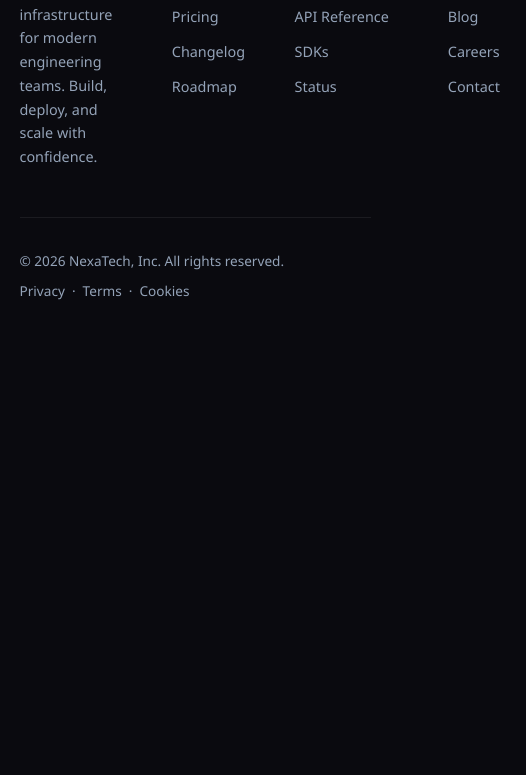
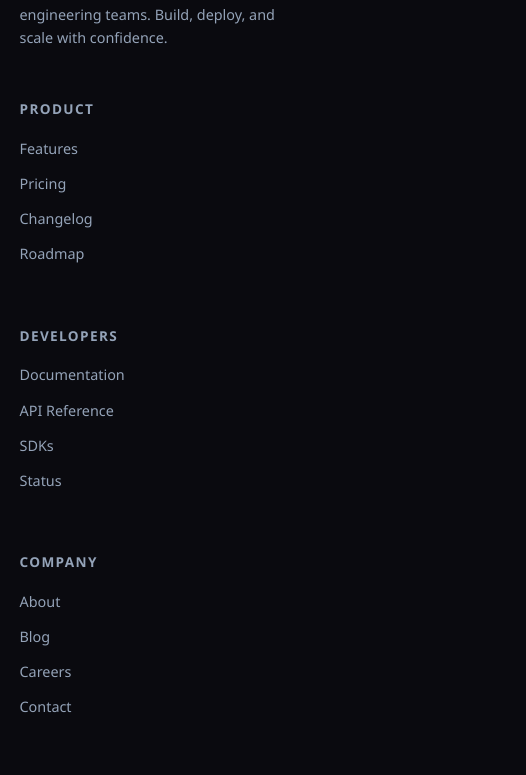
Before and after one commit to havynguyen23/html-css-landing, a website built with Vite: page src/index.html in a window 390 px wide. Shown: the part 8263-9038 px from the top of the page, 526 px wide, since content can reach past the window. Before the commit the page ends 8596 px from the top, so only its background shows below. Built offline with nearby package versions, Linux system fonts and the light colour scheme.

Commit message:
Responsive for Footer component

```diff
--- a/src/styles/components/footer.css
+++ b/src/styles/components/footer.css
@@ -57,3 +57,15 @@ footer {
   flex-wrap: wrap;
   gap: 0.5rem;
 }
+
+@media (max-width: 768px) {
+  .footer-grid {
+    grid-template-columns: 1fr 1fr;
+  }
+}
+
+@media (max-width: 480px) {
+  .footer-grid {
+    grid-template-columns: 1fr;
+  }
+}
```
